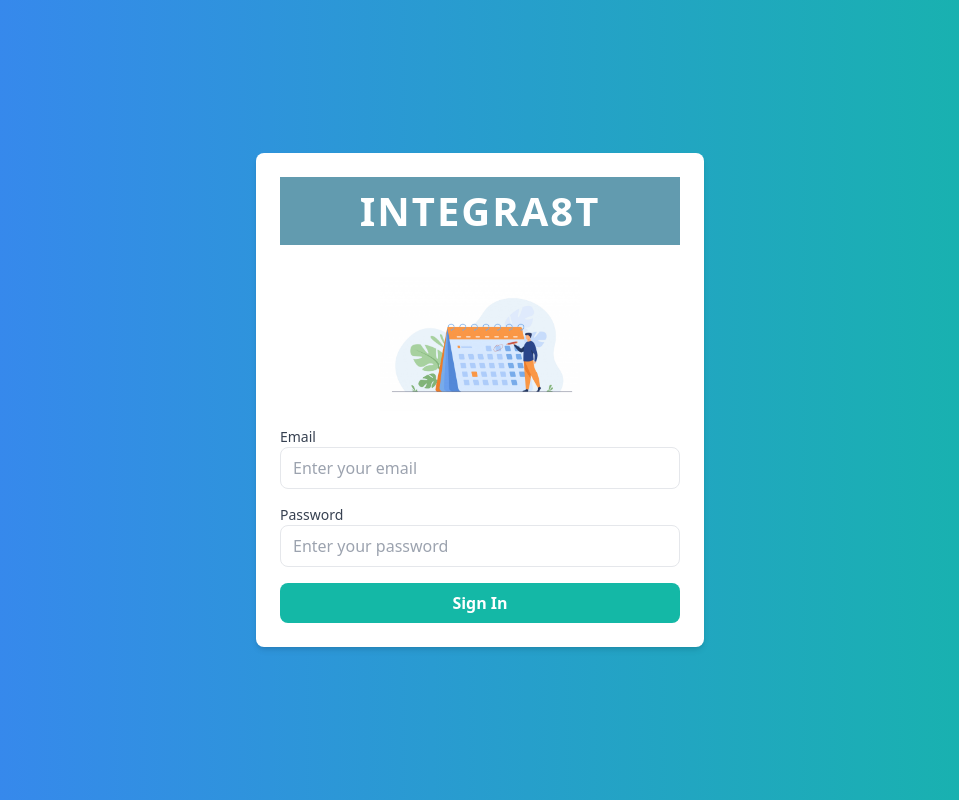
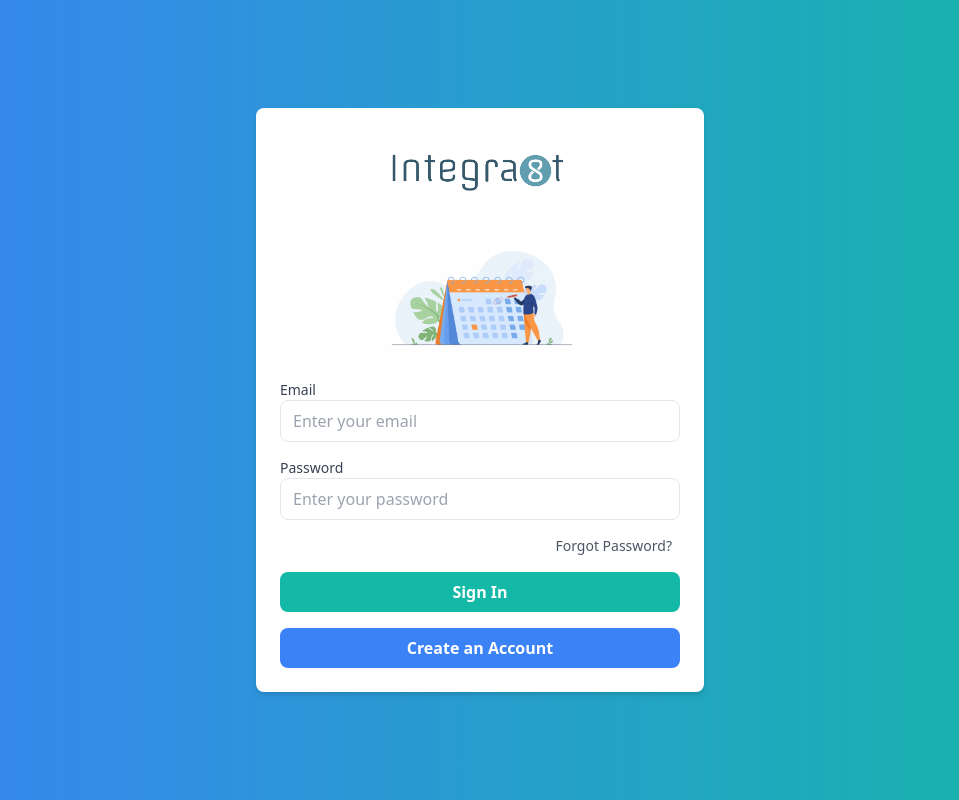
Before and after one commit to jessadakronb/oasis-nuxtjs, a Nuxt app: page /login in a window 1280 px wide. Shown: the whole page, without its empty margins (160-1119 px from the left). Built offline with nearby package versions, Linux system fonts and the light colour scheme.

Commit message:
feat: add login ui and create account

```diff
--- a/components/login/LoginForm.vue
+++ b/components/login/LoginForm.vue
@@ -11,10 +11,20 @@
         class="w-full px-3 py-2 text-gray-700 border rounded-lg focus:outline-none focus:shadow-outline" type="password"
         placeholder="Enter your password">
     </div>
+    <div class="flex justify-end items-center">
+      <a class="text-sm text-gray-600 hover:text-gray-800 mr-2" href="/forgot-password">
+        Forgot Password?
+      </a>
+    </div>
     <div>
       <button
         class="w-full px-4 py-2 text-white font-semibold bg-teal-500 rounded-lg hover:bg-teal-600 focus:outline-none focus:shadow-outline"
         type="submit">Sign In</button>
     </div>
+    <div>
+      <button
+        class="w-full px-4 py-2 text-white font-semibold bg-blue-500 rounded-lg hover:bg-blue-600 focus:outline-none focus:shadow-outline"
+        type="submit">Create an Account</button>
+    </div>
   </form>
 </template>
--- a/pages/login/index.vue
+++ b/pages/login/index.vue
@@ -1,7 +1,10 @@
 <template>
   <div class="min-h-screen flex items-center justify-center bg-gradient-to-r from-blue-500 to-teal-500">
     <div class="max-w-md w-full p-6 bg-white rounded-lg shadow-md">
-      <h2 class="text-3xl font-bold mb-6 text-center welcome-text">Integra8t</h2>
+      <!-- <h2 class="text-3xl font-bold mb-6 text-center welcome-text">Integra8t</h2> -->
+      <div class="logo-container">
+        <img src="/images/int8_logo.png" alt="Int8 Logo" class="logo">
+      </div>
       <div class="logo-container">
         <img src="/images/lms_logo.jpeg" alt="Oasis Logo" class="logo">
       </div>
```
Also changed, not shown: static/images/int8_logo.png (added).
